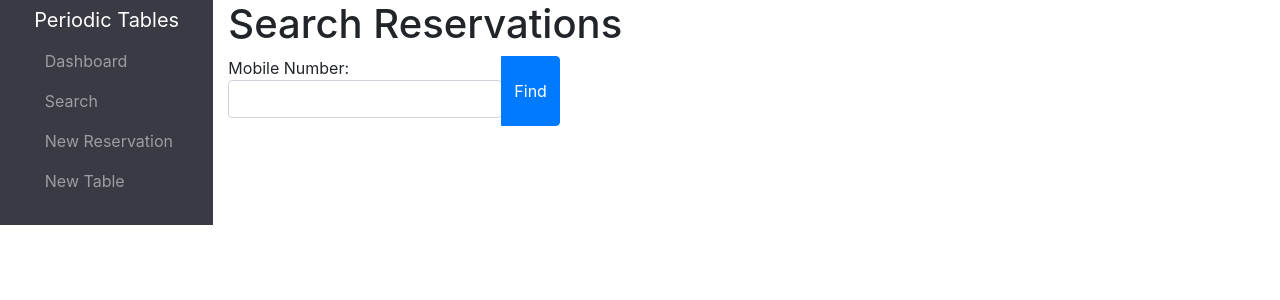
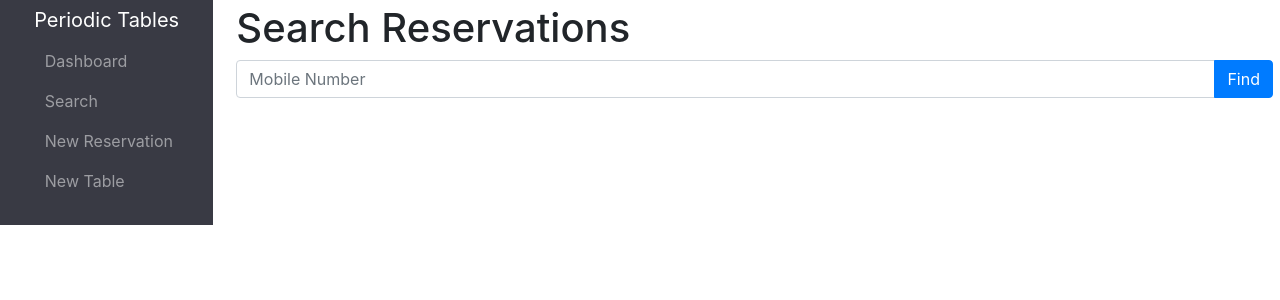
Before and after one commit to dakotaklavallee/Reservation-Application, a React (Create React App) app in the folder front-end/: page /search in a window 1280 px wide. Shown: the top 300 px of the page. Built offline with nearby package versions, Linux system fonts and the light colour scheme; no server answers; a web font is replaced by a local one.

Commit message:
Small Tweaks

```diff
--- a/front-end/src/components/SearchPage.js
+++ b/front-end/src/components/SearchPage.js
@@ -31,26 +31,24 @@ export default function SearchPage() {
 
   return (
     <>
-      <div className="search search-title">
+      <div className="search search-title row ml-2 mt-1">
         <h1>Search Reservations</h1>
       </div>
       <div className="search search-error">
         <ErrorAlert error={findError} />
       </div>
 
-      <div className="search input-group">
-        <label htmlFor="mobile_number">
-          Mobile Number:
+      <div className="search search-input input-group row mx-2">
           <input
             id="mobile_number"
             className="form-control"
             name="mobile_number"
+            placeholder="Mobile Number"
             type="text"
             required
             onChange={handleChange}
             value={mobileNumber}
           />
-        </label>
         <div className="input-group-append">
           <button
             className="btn btn-primary"
```
